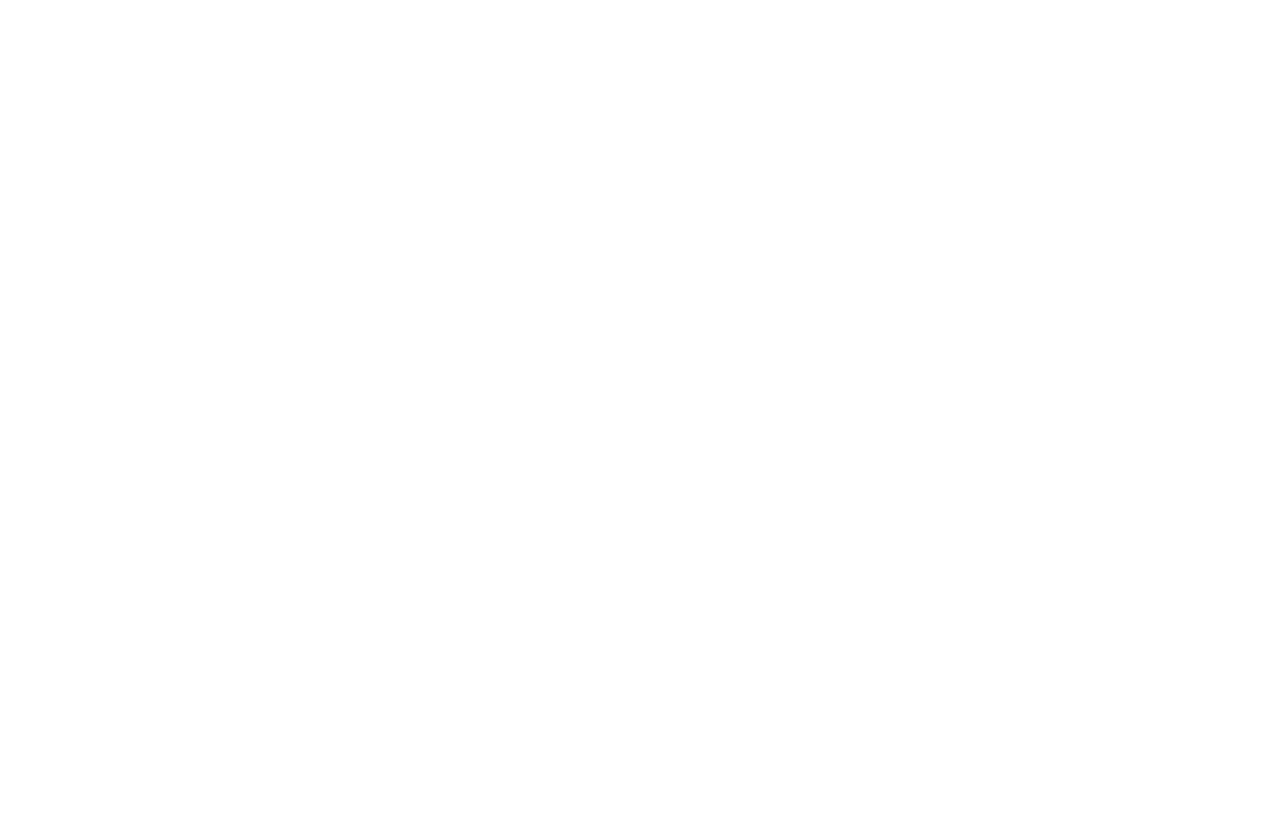
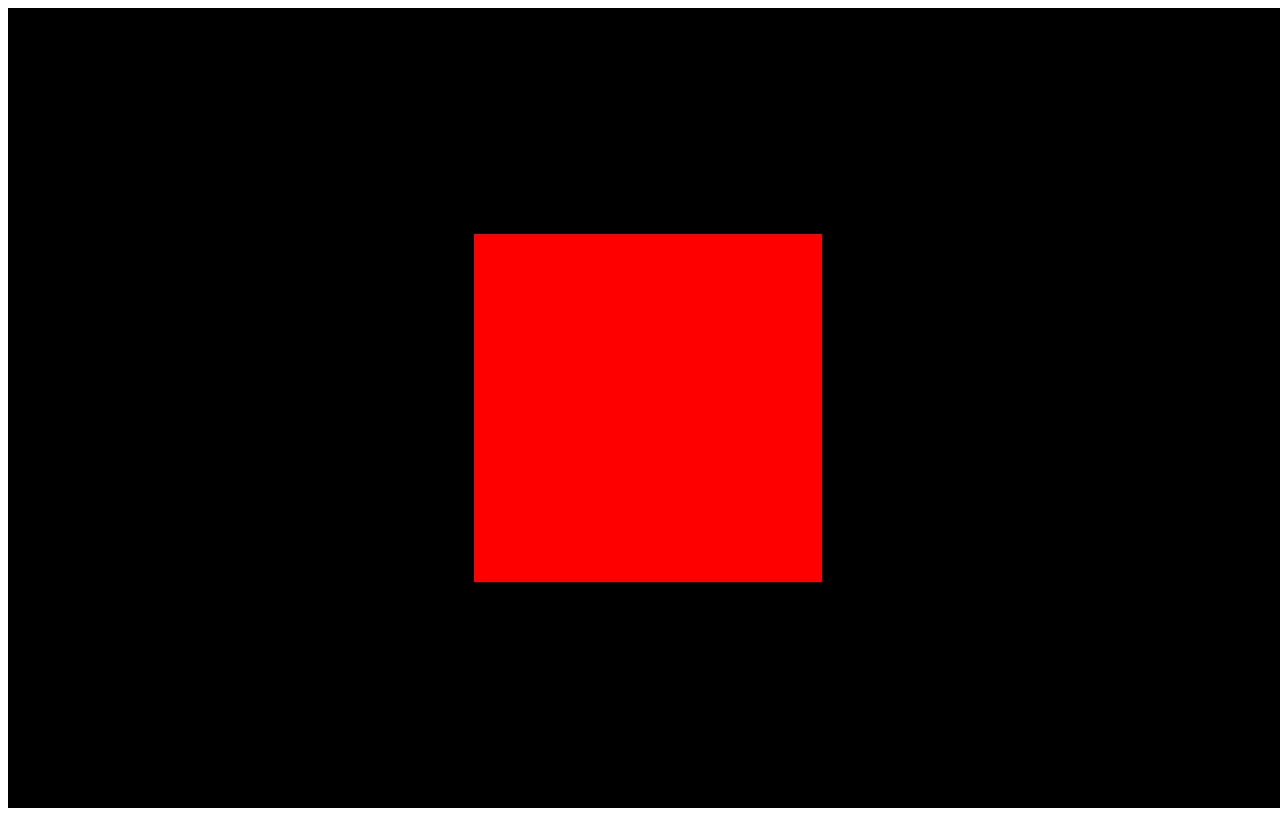
Before and after one commit to Subhajit-FD/Three-Js-Learning, a plain HTML site: page Intro/index.html in a window 1280 px wide. Drawn offline with nearby package versions, Linux system fonts and the light colour scheme.

Commit message:
Intro to Three JS Done

```diff
--- a/Intro/index.html
+++ b/Intro/index.html
@@ -4,9 +4,10 @@
     <meta charset="UTF-8">
     <meta name="viewport" content="width=device-width, initial-scale=1.0">
     <title>Three JS Intro</title>
+    <script src="https://cdnjs.cloudflare.com/ajax/libs/three.js/r128/three.js"></script>
 </head>
 <body>
-
+    <canvas id="canvas"></canvas>
     <script src="main.js"></script>
 </body>
 </html>
--- a/Intro/main.js
+++ b/Intro/main.js
@@ -0,0 +1,23 @@
+const scene = new THREE.Scene();
+
+const geometry = new THREE.BoxGeometry(2, 2, 2);
+const material = new THREE.MeshBasicMaterial({ color: "red" });
+
+const box = new THREE.Mesh(geometry, material);
+
+scene.add(box);
+
+const size = {
+  width: window.innerWidth,
+  height: window.innerHeight,
+};
+
+const camera = new THREE.PerspectiveCamera(75, size.width / size.height);
+camera.position.z = 4;
+scene.add(camera);
+
+const canvas = document.querySelector("#canvas");
+const renderer = new THREE.WebGLRenderer({ canvas });
+
+renderer.setSize(size.width, size.height);
+renderer.render(scene, camera);
```
